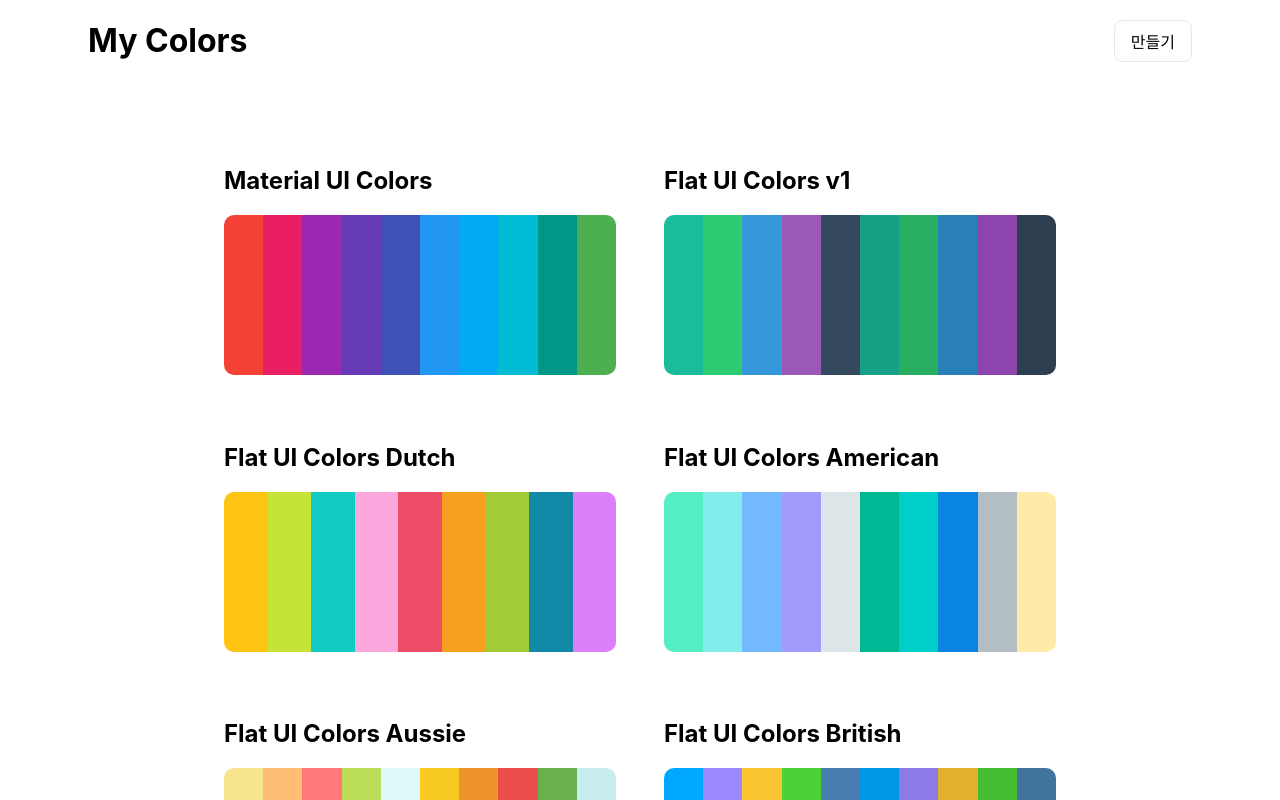
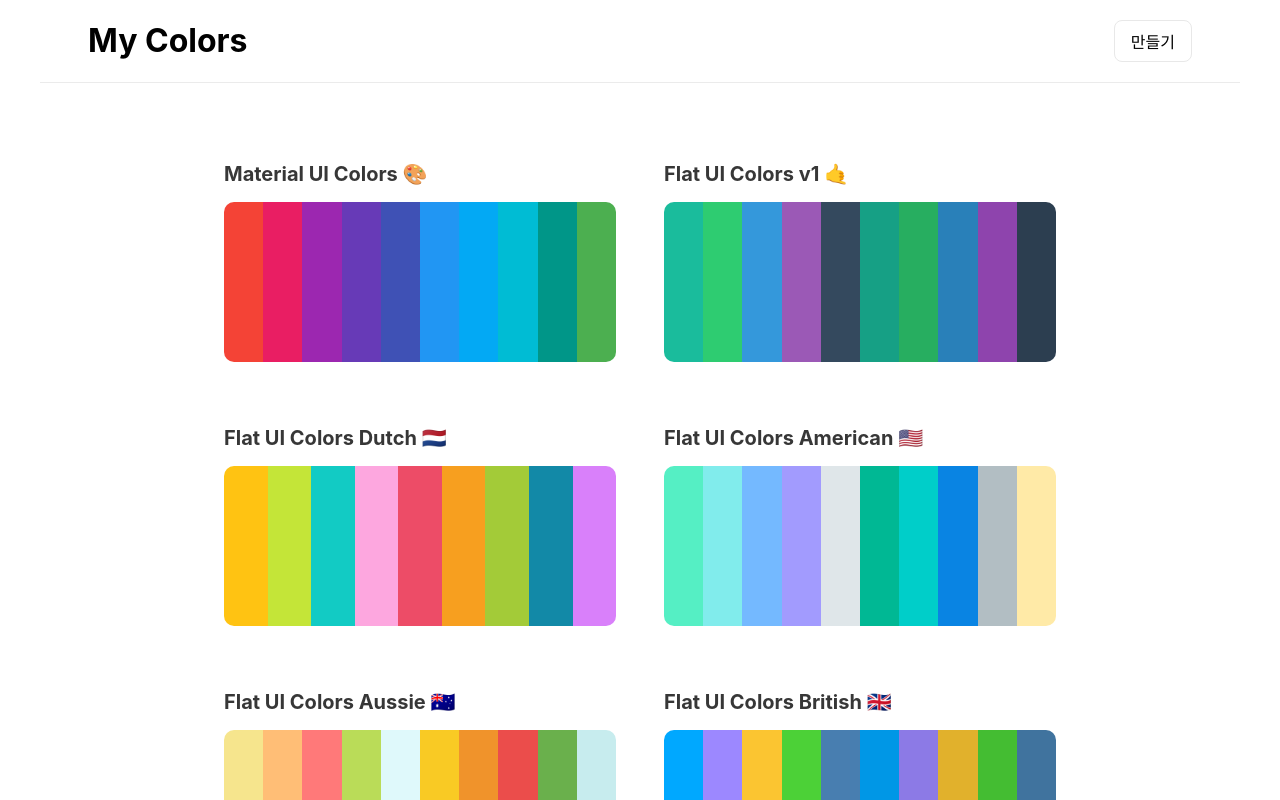
Before and after one commit to OpenYong/My-Color-Picker, a React (Create React App) app: page / in a window 1280 px wide. Shown: the top 800 px of the page. Built offline with nearby package versions, Linux system fonts and the light colour scheme.

Commit message:
Update UI, MainPage

```diff
--- a/src/components/Layout/Header.module.css
+++ b/src/components/Layout/Header.module.css
@@ -1,6 +1,7 @@
 .header {
   display: flex;
   justify-content: space-between;
+  box-shadow: rgb(0 0 0 / 8%) 0 1px;
 }
 
 .logo {
--- a/src/components/Layout/Nav.js
+++ b/src/components/Layout/Nav.js
@@ -5,10 +5,10 @@
   return (
     <nav className={styles.nav}>
       <ul>
+        {/* <li>a</li>
         <li>a</li>
         <li>a</li>
-        <li>a</li>
-        <li>a</li>
+        <li>a</li> */}
       </ul>
     </nav>
   );
--- a/src/components/MiniPalette.module.css
+++ b/src/components/MiniPalette.module.css
@@ -34,4 +34,6 @@
   background-color: #d61c4e;
   color: #fff;
   border-radius: 5px;
+  cursor: pointer;
+  padding: 0.25em 0.5em;
 }
--- a/src/components/PaletteThumbnail.js
+++ b/src/components/PaletteThumbnail.js
@@ -9,13 +9,17 @@
 
   return (
     <div className={styles["container"]}>
-      {paletteList.map((palette) => (
-        <Link to={`palette/${palette.id}`} key={palette.id}>
-          <div className={styles["palette-thumbnail"]}>
-            <h2>{palette.paletteName}</h2>
-            <MiniPalette id={palette.id} colors={palette.colors} />
-          </div>
-        </Link>
+      {paletteList.map((item) => (
+        <div className={styles.palette}>
+          <h2 className={styles["palette-title"]}>
+            {item.paletteName} {item.emoji}
+          </h2>
+          <Link to={`palette/${item.id}`} key={item.id}>
+            <div className={styles["palette-thumbnail"]}>
+              <MiniPalette id={item.id} colors={item.colors} />
+            </div>
+          </Link>
+        </div>
       ))}
     </div>
   );
--- a/src/components/PaletteThumbnail.module.css
+++ b/src/components/PaletteThumbnail.module.css
@@ -7,8 +7,16 @@
   margin: 0 auto;
 }
 
+.palette {
+  padding: 1rem;
+}
+
+.palette-title {
+  margin: 1rem 0;
+  color: #373737;
+  font-size: 1.25rem;
+}
+
 .palette-thumbnail {
-  padding: 1rem;
   width: 100%;
-  height: 100%;
 }
```
